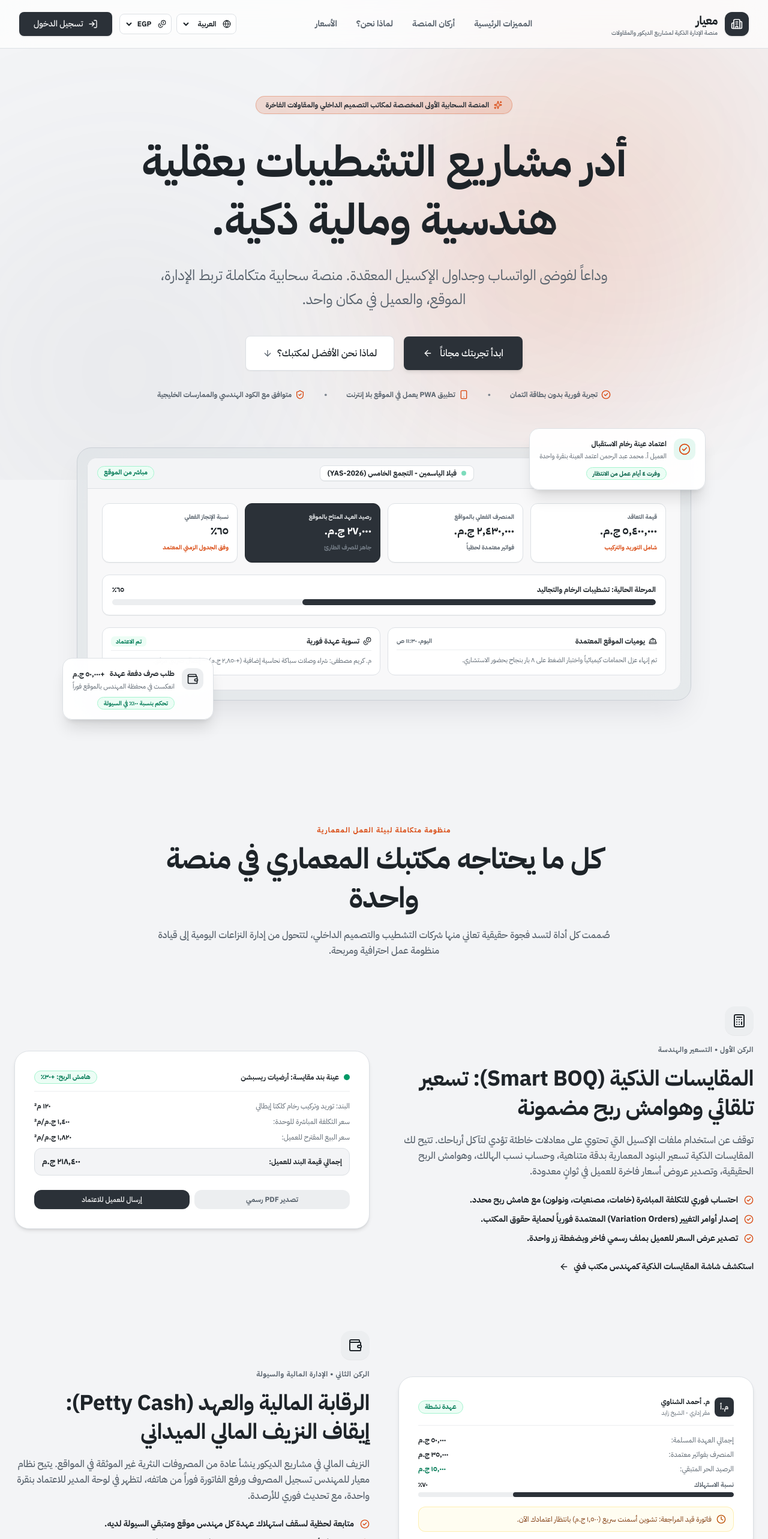
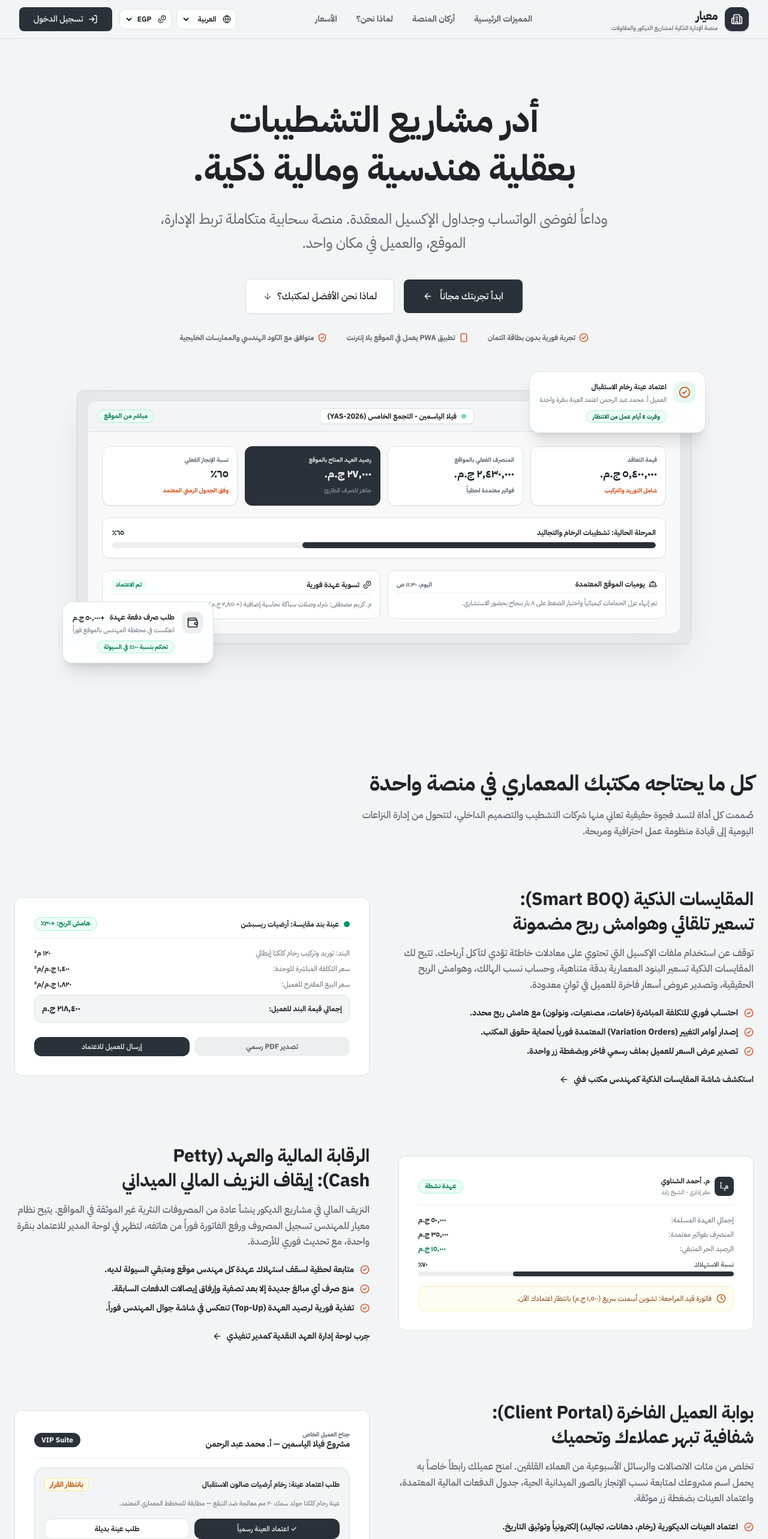
Before and after one commit to Mmagdy97/miyar-app, a React (Vite) app: page / in a window 1280 px wide. Shown: the top 2566 px of the page at 60% size. Built offline with nearby package versions, Linux system fonts and the light colour scheme.

Commit message:
design: calmer landing (no glow/eyebrows/icon tiles), polish layer (focus, press, hover gating, dvh, tap highlight)
Co-Authored-By: Claude Sonnet 5.5 <noreply@anthropic.com>
Claude-Session: https://claude.ai/code/session_01YT5EiJmJWK3ewxShuPwg6T

```diff
--- a/index.html
+++ b/index.html
@@ -3,7 +3,7 @@
   <head>
     <meta charset="UTF-8" />
     <link rel="icon" type="image/svg+xml" href="/favicon.svg" />
-    <meta name="viewport" content="width=device-width, initial-scale=1.0" />
+    <meta name="viewport" content="width=device-width, initial-scale=1.0, viewport-fit=cover" />
     <link rel="preconnect" href="https://fonts.googleapis.com" />
     <link rel="preconnect" href="https://fonts.gstatic.com" crossorigin />
     <link
--- a/src/components/LandingAndLogin.jsx
+++ b/src/components/LandingAndLogin.jsx
@@ -131,19 +131,10 @@ export default function LandingAndLogin({ onLogin }) {
 
       className="min-h-screen w-full relative isolate flex flex-col font-ibm bg-[#F3F4F6] text-[#1E2429] selection:bg-[#2B3138] selection:text-white overflow-x-hidden"
     >
-      {/* Ambient Restful Sage & Slate Glow Orbs */}
-      <div
-        aria-hidden="true"
-        className="fixed inset-0 -z-10 overflow-hidden pointer-events-none"
-      >
-        <div className="absolute top-[-6%] start-[-5%] w-[600px] h-[600px] rounded-full bg-[#D9480F]/10 blur-[140px]" />
-        <div className="absolute top-[35%] end-[-10%] w-[680px] h-[680px] rounded-full bg-[#7B848E]/8 blur-[150px]" />
-        <div className="absolute bottom-[5%] start-[10%] w-[550px] h-[550px] rounded-full bg-[#D9480F]/10 blur-[130px]" />
-      </div>
 
       {/* 1. Floating Glass Navbar */}
-      <header className="fixed top-0 end-0 start-0 z-40 bg-white/70 backdrop-blur-xl border-b border-[#DDE1E5] transition-all duration-300">
-        <div className="max-w-7xl mx-auto px-4 sm:px-8 h-20 flex items-center justify-between">
+      <header className="fixed top-0 end-0 start-0 z-40 bg-[#F3F4F6] border-b border-[#DDE1E5]">
+        <div className="max-w-7xl mx-auto px-4 sm:px-8 h-16 flex items-center justify-between">
           {/* Logo (Right in RTL) */}
           <div className="flex items-center gap-3">
             <div className="w-10 h-10 rounded-xl bg-[#2B3138] text-white flex items-center justify-center shadow-sm">
@@ -192,7 +183,7 @@ export default function LandingAndLogin({ onLogin }) {
             <div className="hidden sm:block"><SettingsSwitcher compact /></div>
             <button
               onClick={() => openModal("Admin")}
-              className="px-6 py-2.5 rounded-full bg-[#2B3138] hover:bg-[#1E2429] text-white text-xs sm:text-sm font-medium rounded-lg shadow-sm transition-all cursor-pointer active:scale-95 flex items-center gap-2"
+              className="px-6 py-2.5 rounded-lg bg-[#2B3138] hover:bg-[#1E2429] text-white text-xs sm:text-sm font-medium rounded-lg btn-press flex items-center gap-2"
             >
               <LogIn className="w-4 h-4" />
               <span>{t("landing.login")}</span>
@@ -203,14 +194,9 @@ export default function LandingAndLogin({ onLogin }) {
 
       {/* 2. The Hero Section (The Hook) */}
       <section className="pt-32 sm:pt-40 pb-20 sm:pb-28 px-4 sm:px-6 max-w-7xl mx-auto w-full flex flex-col items-center text-center">
-        {/* Subtle Architectural Pill Badge */}
-        <div className="inline-flex items-center gap-2 px-4 py-1.5 rounded-full bg-[#D9480F]/15 border border-[#D9480F]/30 shadow-xs text-xs font-bold text-[#2B3138] mb-8 animate-in fade-in slide-in-from-top-4 duration-700">
-          <Sparkles className="w-3.5 h-3.5 text-[#D9480F]" />
-          <span>{T("ld.3")}</span>
-        </div>
 
         {/* Massive Tight-Leading Typography */}
-        <h1 className="text-3xl sm:text-5xl md:text-6xl lg:text-7xl font-black text-[#1E2429] leading-[1.18] sm:leading-[1.15] max-w-5xl tracking-tight animate-in fade-in duration-900">
+        <h1 className="text-3xl sm:text-5xl lg:text-6xl font-bold text-[#1E2429] leading-[1.25] max-w-4xl text-balance animate-in fade-in duration-900">
           {T("ld.4")}
         </h1>
 
@@ -223,7 +209,7 @@ export default function LandingAndLogin({ onLogin }) {
         <div className="mt-10 flex flex-col sm:flex-row items-center justify-center gap-4 w-full sm:w-auto animate-in fade-in duration-1000">
           <button
             onClick={() => openModal("Admin")}
-            className="w-full sm:w-auto px-8 py-4 rounded-full bg-[#2B3138] text-white font-medium text-sm sm:text-base hover:bg-[#1E2429] rounded-lg hover:scale-105 active:scale-95 transition-all duration-300 shadow-md flex items-center justify-center gap-3 cursor-pointer"
+            className="w-full sm:w-auto px-8 py-4 rounded-lg bg-[#2B3138] text-white font-medium text-sm sm:text-base hover:bg-[#1E2429] btn-press flex items-center justify-center gap-3 cursor-pointer"
           >
             <span>{T("ld.6")}</span>
             <ArrowLeft className="ltr:-scale-x-100 w-4 h-4 text-white" />
@@ -231,7 +217,7 @@ export default function LandingAndLogin({ onLogin }) {
 
           <button
             onClick={() => scrollToSection("comparison")}
-            className="w-full sm:w-auto px-7 py-4 rounded-full bg-white hover:bg-[#F3F4F6] text-[#1E2429] border border-[#DDE1E5] text-sm sm:text-base font-medium rounded-lg shadow-xs hover:border-[#CBD0D6] transition-all flex items-center justify-center gap-2 cursor-pointer"
+            className="w-full sm:w-auto px-7 py-4 rounded-lg bg-white hover:bg-[#F3F4F6] text-[#1E2429] border border-[#DDE1E5] text-sm sm:text-base font-medium rounded-lg shadow-xs hover:border-[#CBD0D6] transition-all flex items-center justify-center gap-2 cursor-pointer"
           >
             <span>{T("ld.7")}</span>
             <ArrowDown className="w-4 h-4 text-[#5A646E]" />
@@ -244,12 +230,10 @@ export default function LandingAndLogin({ onLogin }) {
             <CheckCircle2 className="w-4 h-4 text-[#D9480F]" />
             {T("ld.8")}
           </span>
-          <span className="hidden sm:inline text-[#7B848E]">•</span>
           <span className="flex items-center gap-1.5">
             <Smartphone className="w-4 h-4 text-[#D9480F]" />
             {T("ld.9")}
           </span>
-          <span className="hidden sm:inline text-[#7B848E]">•</span>
           <span className="flex items-center gap-1.5">
             <ShieldCheck className="w-4 h-4 text-[#D9480F]" />
             {T("ld.10")}
@@ -259,7 +243,7 @@ export default function LandingAndLogin({ onLogin }) {
         {/* Gorgeous Floating Dashboard Mockup Graphic (Pure CSS Composition) */}
         <div className="w-full max-w-5xl mx-auto mt-14 sm:mt-20 relative">
           {/* Main App Container Mockup */}
-          <div className="relative rounded-3xl bg-[#DDE1E5]/60 p-2 sm:p-4 backdrop-blur-2xl border border-[#CBD0D6] shadow-2xl shadow-slate-900/10">
+          <div className="relative rounded-xl bg-[#DDE1E5]/60 p-2 sm:p-4 backdrop-blur-2xl border border-[#CBD0D6] shadow-2xl shadow-slate-900/10">
             <div className="bg-white rounded-2xl border border-[#DDE1E5] overflow-hidden shadow-inner text-start">
               {/* Window Header Bar */}
               <div className="px-4 py-3 bg-[#F3F4F6] border-b border-[#DDE1E5] flex items-center justify-between">
@@ -398,11 +382,8 @@ export default function LandingAndLogin({ onLogin }) {
 
       {/* 3. The Core Features Showcase (Detailed Explanations) */}
       <section id="features" className="py-24 px-4 sm:px-6 max-w-7xl mx-auto w-full">
-        <div className="text-center max-w-3xl mx-auto mb-16 sm:mb-20">
-          <span className="text-xs font-extrabold text-[#D9480F] uppercase tracking-widest block mb-2">
-            {T("ld.35")}
-          </span>
-          <h2 className="text-3xl sm:text-4xl md:text-5xl font-black text-[#1E2429] tracking-tight leading-tight">
+        <div className="max-w-2xl mb-14 sm:mb-20 text-start">
+          <h2 className="text-3xl sm:text-4xl font-bold text-[#1E2429] leading-tight text-balance">
             {T("ld.36")}
           </h2>
           <p className="mt-4 text-sm sm:text-base text-[#5A646E] leading-relaxed font-medium">
@@ -416,13 +397,7 @@ export default function LandingAndLogin({ onLogin }) {
           <div className="grid grid-cols-1 lg:grid-cols-12 gap-8 lg:gap-12 items-center">
             {/* Text Description (7 Cols in RTL) */}
             <div className="lg:col-span-6 space-y-4 text-start">
-              <div className="w-12 h-12 rounded-2xl bg-[#ECEEF0] text-[#1E2429] flex items-center justify-center font-bold shadow-2xs">
-                <Calculator className="w-6 h-6" />
-              </div>
-              <span className="text-xs font-bold text-[#5A646E] tracking-wider uppercase block">
-                {T("ld.38")}
-              </span>
-              <h3 className="text-2xl sm:text-3xl md:text-4xl font-black text-[#1E2429] tracking-tight leading-snug">
+              <h3 className="text-2xl sm:text-3xl font-bold text-[#1E2429] leading-snug text-balance">
                 {T("ld.39")}
               </h3>
               <p className="text-sm sm:text-base text-[#5A646E] leading-relaxed font-medium">
@@ -456,7 +431,7 @@ export default function LandingAndLogin({ onLogin }) {
             </div>
 
             {/* Visual Interactive Mockup Card (6 Cols) */}
-            <div className="lg:col-span-6 bg-white rounded-3xl p-6 sm:p-8 border border-[#DDE1E5] shadow-md space-y-4">
+            <div className="lg:col-span-6 bg-white rounded-xl p-6 sm:p-8 border border-[#DDE1E5] space-y-4">
               <div className="flex items-center justify-between pb-3 border-b border-[#ECEEF0]">
                 <div className="flex items-center gap-2">
                   <span className="w-2.5 h-2.5 rounded-full bg-emerald-600" />
@@ -500,7 +475,7 @@ export default function LandingAndLogin({ onLogin }) {
           {/* Pillar 2: الرقابة المالية والعهد (Petty Cash) */}
           <div className="grid grid-cols-1 lg:grid-cols-12 gap-8 lg:gap-12 items-center">
             {/* Visual Interactive Mockup Card (6 Cols - First on Desktop for alternating flow) */}
-            <div className="lg:col-span-6 bg-white rounded-3xl p-6 sm:p-8 border border-[#DDE1E5] shadow-md space-y-4 order-2 lg:order-1">
+            <div className="lg:col-span-6 bg-white rounded-xl p-6 sm:p-8 border border-[#DDE1E5] space-y-4 order-2 lg:order-1">
               <div className="flex items-center justify-between pb-3 border-b border-[#ECEEF0]">
                 <div className="flex items-center gap-2">
                   <div className="w-8 h-8 rounded-lg bg-[#2B3138] text-white flex items-center justify-center font-bold text-xs">
@@ -549,13 +524,7 @@ export default function LandingAndLogin({ onLogin }) {
 
             {/* Text Description (6 Cols) */}
             <div className="lg:col-span-6 space-y-4 text-start order-1 lg:order-2">
-              <div className="w-12 h-12 rounded-2xl bg-[#ECEEF0] text-[#1E2429] flex items-center justify-center font-bold shadow-2xs">
-                <Wallet className="w-6 h-6" />
-              </div>
-              <span className="text-xs font-bold text-[#5A646E] tracking-wider uppercase block">
-                {T("ld.70")}
-              </span>
-              <h3 className="text-2xl sm:text-3xl md:text-4xl font-black text-[#1E2429] tracking-tight leading-snug">
+              <h3 className="text-2xl sm:text-3xl font-bold text-[#1E2429] leading-snug text-balance">
                 {T("ld.71")}
               </h3>
               <p className="text-sm sm:text-base text-[#5A646E] leading-relaxed font-medium">
@@ -593,13 +562,7 @@ export default function LandingAndLogin({ onLogin }) {
           <div className="grid grid-cols-1 lg:grid-cols-12 gap-8 lg:gap-12 items-center">
             {/* Text Description */}
             <div className="lg:col-span-6 space-y-4 text-start">
-              <div className="w-12 h-12 rounded-2xl bg-[#ECEEF0] text-[#1E2429] flex items-center justify-center font-bold shadow-2xs">
-                <ShieldCheck className="w-6 h-6" />
-              </div>
-              <span className="text-xs font-bold text-[#5A646E] tracking-wider uppercase block">
-                {T("ld.77")}
-              </span>
-              <h3 className="text-2xl sm:text-3xl md:text-4xl font-black text-[#1E2429] tracking-tight leading-snug">
+              <h3 className="text-2xl sm:text-3xl font-bold text-[#1E2429] leading-snug text-balance">
                 {T("ld.78")}
               </h3>
               <p className="text-sm sm:text-base text-[#5A646E] leading-relaxed font-medium">
@@ -633,7 +596,7 @@ export default function LandingAndLogin({ onLogin }) {
             </div>
 
             {/* Visual Interactive Mockup Card */}
-            <div className="lg:col-span-6 bg-white rounded-3xl p-6 sm:p-8 border border-[#DDE1E5] shadow-md space-y-4">
+            <div className="lg:col-span-6 bg-white rounded-xl p-6 sm:p-8 border border-[#DDE1E5] space-y-4">
               <div className="flex items-center justify-between pb-3 border-b border-[#ECEEF0]">
                 <div>
                   <span className="text-[10px] font-bold text-[#5A646E] block">{T("ld.84")}</span>
@@ -674,7 +637,7 @@ export default function LandingAndLogin({ onLogin }) {
           {/* Pillar 4: إدارة المهام والمخططات (Site & Tech Office) */}
           <div className="grid grid-cols-1 lg:grid-cols-12 gap-8 lg:gap-12 items-center">
             {/* Visual Interactive Mockup Card */}
-            <div className="lg:col-span-6 bg-white rounded-3xl p-6 sm:p-8 border border-[#DDE1E5] shadow-md space-y-4 order-2 lg:order-1">
+            <div className="lg:col-span-6 bg-white rounded-xl p-6 sm:p-8 border border-[#DDE1E5] space-y-4 order-2 lg:order-1">
               <div className="flex items-center justify-between pb-3 border-b border-[#ECEEF0]">
                 <span className="text-xs font-black text-[#1E2429]">{T("ld.93")}</span>
                 <span className="text-[11px] font-bold text-[#5A646E] font-mono">٤ بنود تحت المتابعة</span>
@@ -711,13 +674,7 @@ export default function LandingAndLogin({ onLogin }) {
 
             {/* Text Description */}
             <div className="lg:col-span-6 space-y-4 text-start order-1 lg:order-2">
-              <div className="w-12 h-12 rounded-2xl bg-[#ECEEF0] text-[#1E2429] flex items-center justify-center font-bold shadow-2xs">
-                <Layers className="w-6 h-6" />
-              </div>
-              <span className="text-xs font-bold text-[#5A646E] tracking-wider uppercase block">
-                {T("ld.101")}
-              </span>
-              <h3 className="text-2xl sm:text-3xl md:text-4xl font-black text-[#1E2429] tracking-tight leading-snug">
+              <h3 className="text-2xl sm:text-3xl font-bold text-[#1E2429] leading-snug text-balance">
                 {T("ld.102")}
               </h3>
               <p className="text-sm sm:text-base text-[#5A646E] leading-relaxed font-medium">
@@ -756,10 +713,7 @@ export default function LandingAndLogin({ onLogin }) {
       {/* 4. The Competitor Comparison Table (The Deal Closer) */}
       <section id="comparison" className="py-24 px-4 sm:px-6 max-w-7xl mx-auto w-full">
         <div className="text-center max-w-3xl mx-auto mb-16">
-          <span className="text-xs font-extrabold text-[#D9480F] uppercase tracking-widest block mb-2">
-            {T("ld.108")}
-          </span>
-          <h2 className="text-3xl sm:text-4xl md:text-5xl font-black text-[#1E2429] tracking-tight leading-tight">
+          <h2 className="text-3xl sm:text-4xl font-bold text-[#1E2429] leading-tight text-balance">
             {T("ld.109")}
           </h2>
           <p className="mt-4 text-sm sm:text-base text-[#5A646E] leading-relaxed font-medium">
@@ -768,7 +722,7 @@ export default function LandingAndLogin({ onLogin }) {
         </div>
 
         {/* The Table Container */}
-        <div className="bg-white rounded-3xl shadow-sm border border-[#DDE1E5] overflow-hidden overflow-x-auto">
+        <div className="bg-white rounded-xl shadow-sm border border-[#DDE1E5] overflow-hidden overflow-x-auto">
           <table className="w-full text-start border-collapse min-w-[700px]">
             <thead>
               <tr className="border-b border-[#DDE1E5] text-sm">
@@ -776,7 +730,7 @@ export default function LandingAndLogin({ onLogin }) {
                 <th className="p-5 sm:p-6 font-black text-[#1E2429] w-1/3 bg-[#F3F4F6] border-t-4 border-[#2B3138] relative">
                   <div className="flex items-center justify-between">
                     <span className="text-[#1E2429] text-base sm:text-lg font-black">{T("ld.112")}</span>
-                    <span className="px-2.5 py-0.5 rounded-full bg-[#2B3138] text-white text-[10px] font-black">
+                    <span className="px-2.5 py-0.5 rounded-lg bg-[#2B3138] text-white text-[10px] font-black">
                       {T("ld.113")}
                     </span>
                   </div>
@@ -924,11 +878,7 @@ export default function LandingAndLogin({ onLogin }) {
       <PricingSection onStart={() => openModal("Admin")} />
 
       <section id="cta" className="py-20 px-4 sm:px-6 max-w-7xl mx-auto w-full">
-        <div className="bg-[#2B3138] text-white rounded-3xl p-12 md:p-16 text-center shadow-2xl relative overflow-hidden border border-[#20262C]">
-          {/* Subtle Ambient Decorative Glow */}
-          <div className="absolute -top-24 -start-24 w-96 h-96 bg-[#D9480F]/15 rounded-full blur-3xl pointer-events-none" />
-          <div className="absolute -bottom-24 -end-24 w-96 h-96 bg-[#7B848E]/10 rounded-full blur-3xl pointer-events-none" />
-
+        <div className="bg-[#2B3138] text-white rounded-xl p-12 md:p-16 text-center relative overflow-hidden">
           <div className="relative z-10 max-w-3xl mx-auto">
             <span
               style={{ color: '#FFFFFF' }}
@@ -954,7 +904,7 @@ export default function LandingAndLogin({ onLogin }) {
             <div className="flex flex-col sm:flex-row items-center justify-center gap-4">
               <button
                 onClick={() => openModal("Admin")}
-                className="w-full sm:w-auto px-8 py-4 rounded-xl bg-[#7B848E] text-[#1E2429] hover:bg-[#9AA2AB] font-bold text-base sm:text-lg shadow-lg hover:scale-105 active:scale-95 transition-all cursor-pointer"
+                className="w-full sm:w-auto px-8 py-4 rounded-xl bg-[#7B848E] text-[#1E2429] hover:bg-[#9AA2AB] font-bold text-base sm:text-lg shadow-lg  btn-press-x transition-all cursor-pointer"
               >
                 {T("ld.141")}
               </button>
@@ -1008,10 +958,8 @@ export default function LandingAndLogin({ onLogin }) {
         <div className="fixed inset-0 z-50 bg-[#2B3138]/50 backdrop-blur-md flex items-center justify-center p-4 animate-in fade-in duration-200">
           <div
 
-            className="bg-white rounded-3xl shadow-2xl border border-[#DDE1E5] max-w-md w-full p-6 sm:p-8 text-start animate-in zoom-in-95 duration-200 relative overflow-hidden"
+            className="bg-white rounded-xl shadow-2xl border border-[#DDE1E5] max-w-md w-full p-6 sm:p-8 text-start animate-in zoom-in-95 duration-200 relative overflow-hidden"
           >
-            {/* Modal Ambient Corner */}
-            <div className="absolute top-0 start-0 w-32 h-32 bg-emerald-500/10 rounded-full blur-2xl pointer-events-none" />
 
             {/* Modal Header */}
             <div className="flex items-center justify-between pb-4 border-b border-[#ECEEF0] relative z-10">
--- a/src/index.css
+++ b/src/index.css
@@ -150,3 +150,38 @@ p {
     min-width: 44px;
   }
 }
+
+/* ---- Design polish layer ---- */
+:root {
+  --ease-out: cubic-bezier(0.23, 1, 0.32, 1);
+  --ease-drawer: cubic-bezier(0.32, 0.72, 0, 1);
+}
+html {
+  -webkit-tap-highlight-color: transparent;
+  overscroll-behavior-y: none;
+  text-size-adjust: 100%;
+}
+::selection { background: #D9480F; color: #fff; }
+:focus-visible { outline: 2px solid #D9480F; outline-offset: 2px; border-radius: 6px; }
+input, select, textarea { caret-color: #D9480F; }
+input, select, textarea { font-size: max(16px, 1em); }
+@media (min-width: 768px) { input, select, textarea { font-size: inherit; } }
+td, th, .tabular, [data-num] { font-variant-numeric: tabular-nums lining-nums; }
+button, [role="button"], a { touch-action: manipulation; }
+button:not(:disabled) { cursor: pointer; }
+
+.btn-press {
+  transition: transform 160ms var(--ease-out), background-color 160ms ease, border-color 160ms ease;
+}
+.btn-press:active, .btn-press-x:active { transform: scale(0.97); }
+.btn-press-x { transition: transform 160ms var(--ease-out), background-color 160ms ease; }
+
+/* No stuck hover on touch: lift only where hover exists */
+@media (hover: hover) and (pointer: fine) {
+  .lift { transition: transform 200ms var(--ease-out), border-color 200ms ease; }
+  .lift:hover { transform: translateY(-2px); border-color: #CBD0D6; }
+}
+@media (prefers-reduced-motion: reduce) {
+  *, *::before, *::after { animation-duration: 0.01ms !important; transition-duration: 0.01ms !important; scroll-behavior: auto !important; }
+}
+.min-h-screen { min-height: 100vh; min-height: 100dvh; }
```
